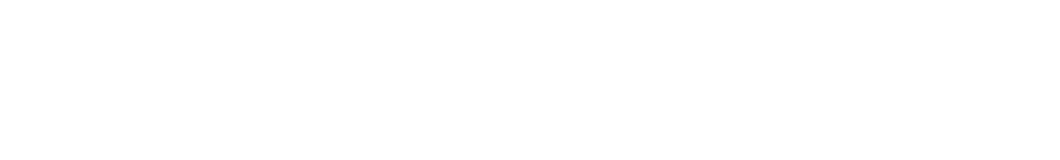
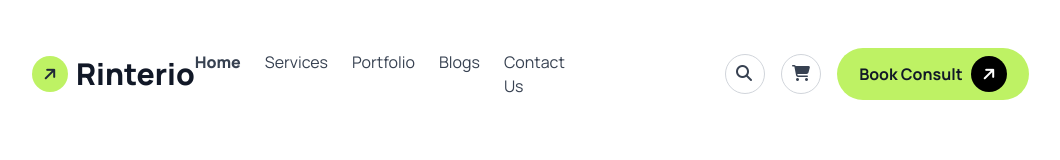
Before and after one commit to shoshi80/my_assignment_3, a plain HTML site: page index.html in a window 1280 px wide. Shown: the whole page, without its empty margins (144-1204 px from the left). Drawn offline with nearby package versions, Linux system fonts and the light colour scheme.

Commit message:
nav bar done, thought it will be easy but took 3hrs

```diff
--- a/index.html
+++ b/index.html
@@ -4,9 +4,7 @@
 <head>
     <meta charset="UTF-8">
     <meta name="viewport" content="width=device-width, initial-scale=1.0">
-    <title>tailwind prac
-
-    </title>
+    <title></title>
     <script src="https://kit.fontawesome.com/31f398c1e3.js" crossorigin="anonymous"></script>
 
     <script src="https://cdn.tailwindcss.com"></script>
@@ -18,23 +16,83 @@
                 extend: {
                     colors: {
                         clifford: '#da373d',
-                    }
+                    },
+                    fontFamily: {
+                        manrope:["Manrope", "sans-serif"],
+                    },
                 }
             }
         }
     </script>
 
+<link rel="preconnect" href="https://fonts.googleapis.com">
+<link rel="preconnect" href="https://fonts.gstatic.com" crossorigin>
+<link href="https://fonts.googleapis.com/css2?family=Manrope:wght@200..800&display=swap" rel="stylesheet">
+
 <link href="https://cdn.jsdelivr.net/npm/daisyui@4.12.10/dist/full.min.css" rel="stylesheet" type="text/css" />
 <script src="https://cdn.tailwindcss.com"></script>
+
+
+<style>
+
+    .font-manrope{
+        font-family: "Manrope", sans-serif;
+    }
+</style>
 </head>
 
-<body>
+<body class="font-manrope">
 
     <header>
+
+
+
+        <nav class="flex items-center justify-between p-12  lg:mx-32">
+            <div class="flex items-center">
+                <div class="w-9 h-9 flex items-center justify-center bg-lime-300 rounded-full">
+                    <i class="fa-solid fa-arrow-right -rotate-45"></i>
+                </div>
+                <a href="#" class="text-3xl font-extrabold text-gray-900 ml-2 ">Rinterio</a>
+            </div>
+
+
+
+
+
+
+
+            <ul class="hidden md:hidden lg:flex space-x-6  ">
+                <li><a href="#" class="text-gray-700 hover:text-black font-extrabold ">Home</a></li>
+                <li><a href="#" class="text-gray-700 hover:text-black">Services</a></li>
+                <li><a href="#" class="text-gray-700 hover:text-black">Portfolio</a></li>
+                <li><a href="#" class="text-gray-700 hover:text-black">Blogs</a></li>
+                <li><a href="#" class="text-gray-700 hover:text-black">Contact Us</a></li>
+            </ul>
+            <div class="hidden md:flex items-center space-x-2 ml-40 lg:flex items-center space-x-4">
+                <a href="#"><i class="fa-solid fa-magnifying-glass w-10 h-10 p-2.5 rounded-full border border-gray-300 text-gray-700"></i></a>
+                <a href="#"><i class="fa-solid fa-cart-shopping w-10 h-10 p-2.5 rounded-full border border-gray-300 text-gray-700"></i></a>
+                <a href="#" class="bg-lime-300 text-gray-900 font-bold py-2 px-4 rounded-full hover:bg-lime-400 w-48 flex items-center justify-center gap-2">Book Consult
+
+                    <div class="w-9 h-9 flex items-center justify-center bg-black rounded-full">
+                        <i class="fa-solid fa-arrow-right -rotate-45 text-white"></i>
+                    </div>
+                </a>
+
+                </div>
+            <div class="lg:hidden bg-white border border-solid border-gray-500  rounded-full w-12 h-12 p-3">
+                <i class="fa-solid fa-bars ml-1 text-gray-500"></i>
+
+
+        </div>
+        </nav>
+
+
+
 
     </header>
 
     <main>
+
 
     </main>
 
```
